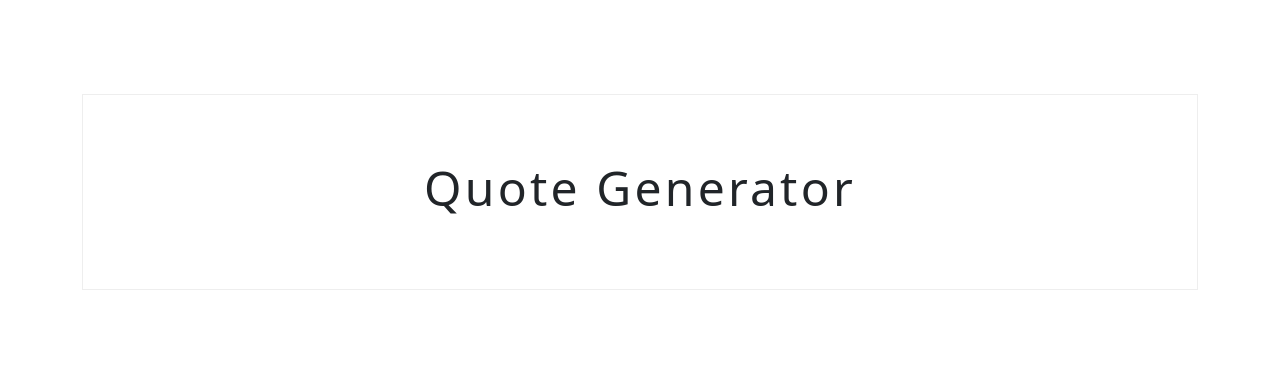
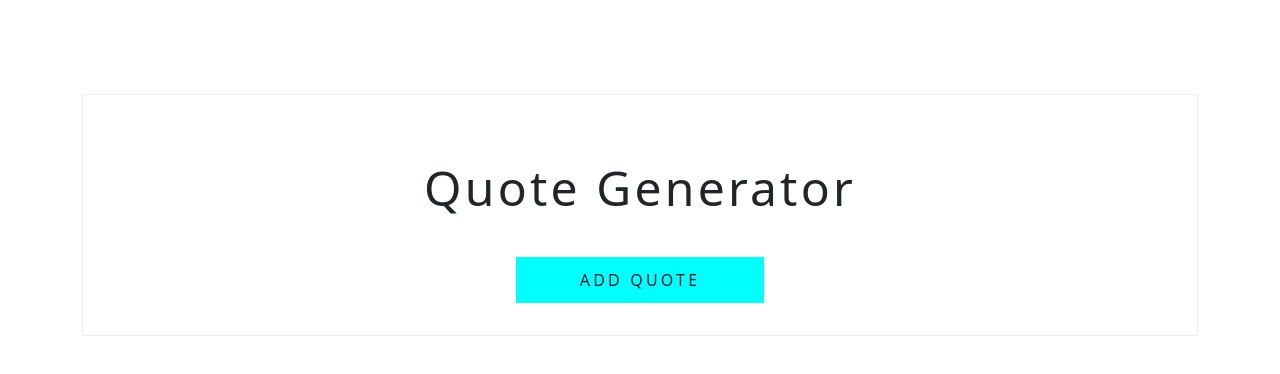
Before and after one commit to fobiero/Core_IP_1-_Quote-generator, an Angular app: page / in a window 1280 px wide. Shown: the top 374 px of the page. Built offline with nearby package versions, Linux system fonts and the light colour scheme.

Commit message:
button build

```diff
--- a/src/app/app.component.html
+++ b/src/app/app.component.html
@@ -13,6 +13,7 @@
     <div class="container">
         <div class="wrap-cont">
             <app-header></app-header>
+            <app-button color="cyan" text="add quote"></app-button>
         </div>
         <form action=""></form>
     </div>
--- a/src/app/app.module.ts
+++ b/src/app/app.module.ts
@@ -4,12 +4,14 @@ import { BrowserModule } from '@angular/platform-browser';
 import { AppRoutingModule } from './app-routing.module';
 import { AppComponent } from './app.component';
 import { HeaderComponent } from './component/header/header.component';
+import { ButtonComponent } from './component/button/button.component';
 
 
 @NgModule({
   declarations: [
     AppComponent,
-    HeaderComponent
+    HeaderComponent,
+    ButtonComponent
   ],
   imports: [
     BrowserModule,
--- /dev/null
+++ b/src/app/component/button/button.component.css
@@ -0,0 +1,9 @@
+.btn {
+    outline: none;
+    border: none;
+    padding: .7rem 4rem;
+    border-radius: 0;
+    text-transform: uppercase;
+    font-size: 1rem;
+    letter-spacing: .2rem;
+}
--- /dev/null
+++ b/src/app/component/button/button.component.html
@@ -0,0 +1 @@
+<button [ngStyle]="{'background-color' : color}" class="btn">{{text}}</button>
--- /dev/null
+++ b/src/app/component/button/button.component.ts
@@ -0,0 +1,17 @@
+import { Component, OnInit, Input } from '@angular/core';
+
+@Component({
+  selector: 'app-button',
+  templateUrl: './button.component.html',
+  styleUrls: ['./button.component.css']
+})
+export class ButtonComponent implements OnInit {
+  @Input() text!: string;
+  @Input() color!: string;
+
+  constructor() { }
+
+  ngOnInit(): void {
+  }
+
+}
```
Also changed, not shown: 1 other file (tests, documents, lock files or other folders).
